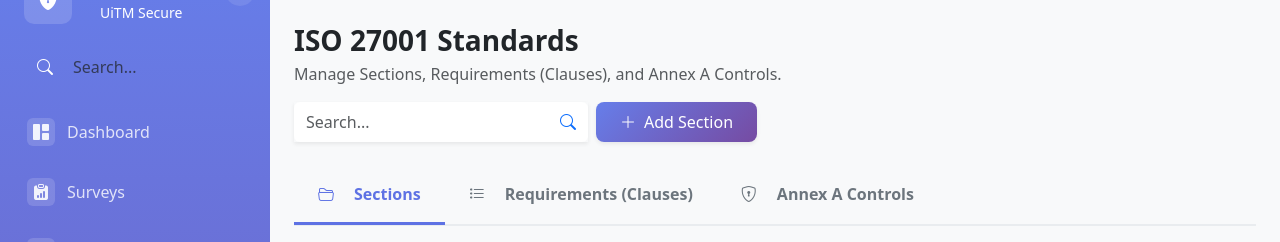
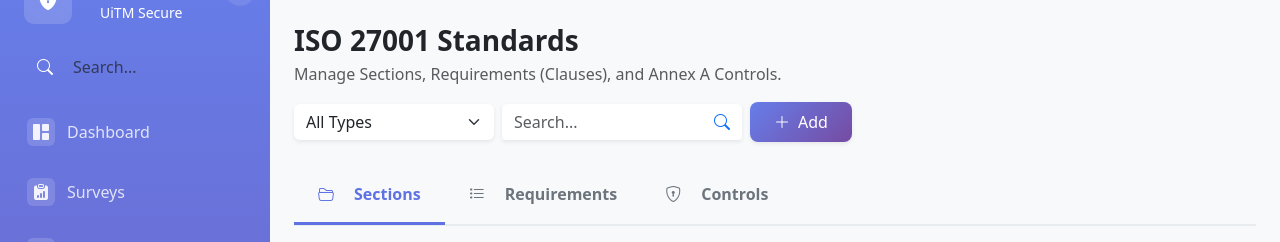
Before and after one commit to maiyaiyao/uitm-survey-system, a PHP site: page /modules/admin/iso/index.php in a window 1280 px wide. Shown: the part 48-290 px from the top of the page. Run offline with PHP 8.4, Linux system fonts and the light colour scheme; a user stored in the database is signed in; data comes from the database, SQL or seed files in the repository; some libraries are stand-ins or nearby versions.

Commit message:
filter for iso

```diff
--- a/src/modules/admin/iso/index.php
+++ b/src/modules/admin/iso/index.php
@@ -5,67 +5,77 @@ requireRole(['admin']);
 $db = new Database();
 $active_tab = $_GET['tab'] ?? 'sections';
 $search = $_GET['search'] ?? '';
+$filter = $_GET['filter'] ?? ''; // New Filter Variable
 
-// --- Logic for Fetching Data based on Tab ---
+// --- Fetch Filter Options (All Sections) ---
+// We need this list to populate the "Parent Section" dropdown
+$all_sections = $db->fetchAll("SELECT * FROM section ORDER BY
+    CASE WHEN sec_ID REGEXP '^[0-9]+$' THEN 0 ELSE 1 END,
+    CAST(sec_ID AS UNSIGNED), sec_ID ASC");
+
 $data = [];
 $params = [];
 
+// --- Logic for Fetching Data based on Tab ---
 if ($active_tab === 'sections') {
-    // Fetch Sections
     $sql = "SELECT * FROM section WHERE 1=1";
+
+    // Search
     if ($search) {
         $sql .= " AND (sec_name LIKE :s1 OR sec_ID LIKE :s2)";
         $params[':s1'] = "%$search%";
         $params[':s2'] = "%$search%";
     }
-   $sql .= "
-        ORDER BY
-        CASE
-            WHEN sec_ID REGEXP '^[0-9]+$' THEN 0
-            ELSE 1
-        END,
-        CAST(sec_ID AS UNSIGNED),
-        sec_ID ASC
-        ";
+
+    // Filter by Type (Requirement vs Control)
+    if ($filter) {
+        $sql .= " AND type = :filter";
+        $params[':filter'] = $filter;
+    }
+
+    $sql .= " ORDER BY CASE WHEN sec_ID REGEXP '^[0-9]+$' THEN 0 ELSE 1 END, CAST(sec_ID AS UNSIGNED), sec_ID ASC";
     $data = $db->fetchAll($sql, $params);
 
 } elseif ($active_tab === 'requirements') {
-    // Fetch Requirements (Sub_Req) linked to Sections
     $sql = "SELECT sr.*, s.sec_name FROM sub_req sr
             JOIN section s ON sr.sec_ID = s.sec_ID WHERE 1=1";
+
     if ($search) {
         $sql .= " AND (sr.sub_req_name LIKE :s1 OR sr.sub_req_ID LIKE :s2)";
         $params[':s1'] = "%$search%";
         $params[':s2'] = "%$search%";
+    }
 
+    // Filter by Parent Section ID
+    if ($filter) {
+        $sql .= " AND sr.sec_ID = :filter";
+        $params[':filter'] = $filter;
     }
-    $sql .= "
-    ORDER BY
-    CASE
-        WHEN sr.sub_req_ID REGEXP '^[0-9]+$' THEN 0
-        ELSE 1
-    END,
-    CAST(sr.sub_req_ID AS UNSIGNED),
-    sr.sub_req_ID ASC";
+
+    $sql .= " ORDER BY CASE WHEN sr.sub_req_ID REGEXP '^[0-9]+$' THEN 0 ELSE 1 END, CAST(sr.sub_req_ID AS UNSIGNED), sr.sub_req_ID ASC";
     $data = $db->fetchAll($sql, $params);
 
 } elseif ($active_tab === 'controls') {
-    // Fetch Controls (Sub_Con) linked to Sections
     $sql = "SELECT sc.*, s.sec_name FROM sub_con sc
             JOIN section s ON sc.sec_ID = s.sec_ID WHERE 1=1";
+
     if ($search) {
         $sql .= " AND (sc.sub_con_name LIKE :s1 OR sc.sub_con_ID LIKE :s2)";
         $params[':s1'] = "%$search%";
         $params[':s2'] = "%$search%";
     }
-    $sql .= "
-    ORDER BY
-    SUBSTRING_INDEX(sc.sub_con_ID, '.', 1),
 
-    CAST(SUBSTRING_INDEX(SUBSTRING_INDEX(sc.sub_con_ID, '.', 2), '.', -1) AS UNSIGNED),
+    // Filter by Parent Section ID
+    if ($filter) {
+        $sql .= " AND sc.sec_ID = :filter";
+        $params[':filter'] = $filter;
+    }
 
-    CAST(SUBSTRING_INDEX(sc.sub_con_ID, '.', -1) AS UNSIGNED) ASC
-";
+    // Custom sorting for A.5.1, A.5.10 etc.
+    $sql .= " ORDER BY
+              SUBSTRING_INDEX(sc.sub_con_ID, '.', 1),
+              CAST(SUBSTRING_INDEX(SUBSTRING_INDEX(sc.sub_con_ID, '.', 2), '.', -1) AS UNSIGNED),
+              CAST(SUBSTRING_INDEX(sc.sub_con_ID, '.', -1) AS UNSIGNED) ASC";
     $data = $db->fetchAll($sql, $params);
 }
 
@@ -89,10 +99,10 @@ elseif ($active_tab === 'controls') $entityName = 'Control';
         .main-content-wrapper { margin-left: 270px; width: calc(100% - 270px); }
         @media (max-width: 991.98px) { .main-content-wrapper { margin-left: 0; width: 100%; } }
 
-        /* Table Styles (Matching your Domain/Control pages) */
+        /* Table Styles */
         .table th {
             font-weight: 700;
-            background-color: #9d83b7ff; /* Specific purple from your system */
+            background-color: #9d83b7ff;
             border-bottom: 2px solid #f0f2f5;
             color: black;
             text-transform: uppercase;
@@ -104,27 +114,13 @@ elseif ($active_tab === 'controls') $entityName = 'Control';
 
         /* Custom Tabs Styling */
         .nav-tabs { border-bottom: 2px solid #e9ecef; }
-        .nav-tabs .nav-link {
-            border: none;
-            color: #6c757d;
-            font-weight: 600;
-            padding: 1rem 1.5rem;
-            transition: all 0.2s;
-        }
+        .nav-tabs .nav-link { border: none; color: #6c757d; font-weight: 600; padding: 1rem 1.5rem; transition: all 0.2s; }
         .nav-tabs .nav-link:hover { color: #5e72e4; }
-        .nav-tabs .nav-link.active {
-            color: #5e72e4;
-            border-bottom: 3px solid #5e72e4;
-            background: transparent;
-        }
+        .nav-tabs .nav-link.active { color: #5e72e4; border-bottom: 3px solid #5e72e4; background: transparent; }
 
         /* Card & Button Styles */
         .card { border: none; border-radius: 16px; box-shadow: 0 4px 6px rgba(50, 50, 93, 0.11); }
-        .btn-gradient-primary {
-            background: linear-gradient(135deg, #667eea 0%, #764ba2 100%);
-            border: none;
-            color: white;
-        }
+        .btn-gradient-primary { background: linear-gradient(135deg, #667eea 0%, #764ba2 100%); border: none; color: white; }
         .btn-gradient-primary:hover { color: white; opacity: 0.9; }
     </style>
 </head>
@@ -152,9 +148,35 @@ elseif ($active_tab === 'controls') $entityName = 'Control';
                             <p class="text-muted mb-0">Manage Sections, Requirements (Clauses), and Annex A Controls.</p>
                         </div>
 
-                        <div class="d-flex gap-2">
-                            <form method="GET" class="d-flex">
+                        <div class="d-flex gap-2 align-items-center">
+
+                            <form method="GET" class="d-flex gap-2">
                                 <input type="hidden" name="tab" value="<?php echo htmlspecialchars($active_tab); ?>">
+
+                                <select name="filter" class="form-select border-0 shadow-sm" style="max-width: 200px;" onchange="this.form.submit()">
+                                    <option value="">All <?php echo ($active_tab === 'sections') ? 'Types' : 'Sections'; ?></option>
+
+                                    <?php if ($active_tab === 'sections'): ?>
+                                        <option value="Requirement" <?php echo ($filter === 'Requirement') ? 'selected' : ''; ?>>Requirement</option>
+                                        <option value="Control" <?php echo ($filter === 'Control') ? 'selected' : ''; ?>>Control</option>
+
+                                    <?php else: ?>
+                                        <?php foreach ($all_sections as $sec): ?>
+                                            <?php
+                                            $showOption = false;
+                                            if ($active_tab === 'requirements' && $sec['type'] === 'Requirement') $showOption = true;
+                                            if ($active_tab === 'controls' && $sec['type'] === 'Control') $showOption = true;
+
+                                            if ($showOption):
+                                            ?>
+                                                <option value="<?php echo $sec['sec_ID']; ?>" <?php echo ($filter === $sec['sec_ID']) ? 'selected' : ''; ?>>
+                                                    <?php echo $sec['sec_ID'] . ' - ' . $sec['sec_name']; ?>
+                                                </option>
+                                            <?php endif; ?>
+                                        <?php endforeach; ?>
+                                    <?php endif; ?>
+                                </select>
+
                                 <div class="input-group shadow-sm">
                                     <input type="text" name="search" class="form-control border-0"
                                         placeholder="Search..."
@@ -162,8 +184,8 @@ elseif ($active_tab === 'controls') $entityName = 'Control';
                                     <button class="btn btn-white bg-white border-0" type="submit">
                                         <i class="bi bi-search text-primary"></i>
                                     </button>
-                                    <?php if(!empty($search)): ?>
-                                        <a href="index.php?tab=<?php echo $active_tab; ?>" class="btn btn-white bg-white border-0 text-danger">
+                                    <?php if(!empty($search) || !empty($filter)): ?>
+                                        <a href="index.php?tab=<?php echo $active_tab; ?>" class="btn btn-white bg-white border-0 text-danger" title="Clear Filters">
                                             <i class="bi bi-x-circle"></i>
                                         </a>
                                     <?php endif; ?>
@@ -172,7 +194,7 @@ elseif ($active_tab === 'controls') $entityName = 'Control';
 
                             <a href="add-<?php echo substr($active_tab, 0, -1); ?>.php"
                                class="btn btn-gradient-primary shadow-sm px-4 py-2 rounded-3">
-                                <i class="bi bi-plus-lg me-2"></i>Add <?php echo $entityName; ?>
+                                <i class="bi bi-plus-lg me-2"></i>Add
                             </a>
                         </div>
                     </div>
@@ -185,12 +207,12 @@ elseif ($active_tab === 'controls') $entityName = 'Control';
                         </li>
                         <li class="nav-item">
                             <a class="nav-link <?php echo $active_tab === 'requirements' ? 'active' : ''; ?>" href="?tab=requirements">
-                                <i class="bi bi-list-task me-2"></i>Requirements (Clauses)
+                                <i class="bi bi-list-task me-2"></i>Requirements
                             </a>
                         </li>
                         <li class="nav-item">
                             <a class="nav-link <?php echo $active_tab === 'controls' ? 'active' : ''; ?>" href="?tab=controls">
-                                <i class="bi bi-shield-lock me-2"></i>Annex A Controls
+                                <i class="bi bi-shield-lock me-2"></i>Controls
                             </a>
                         </li>
                     </ul>
@@ -272,7 +294,6 @@ elseif ($active_tab === 'controls') $entityName = 'Control';
                             </table>
                         </div>
                     </div>
-
                 </div>
             </div>
         </div>
```
